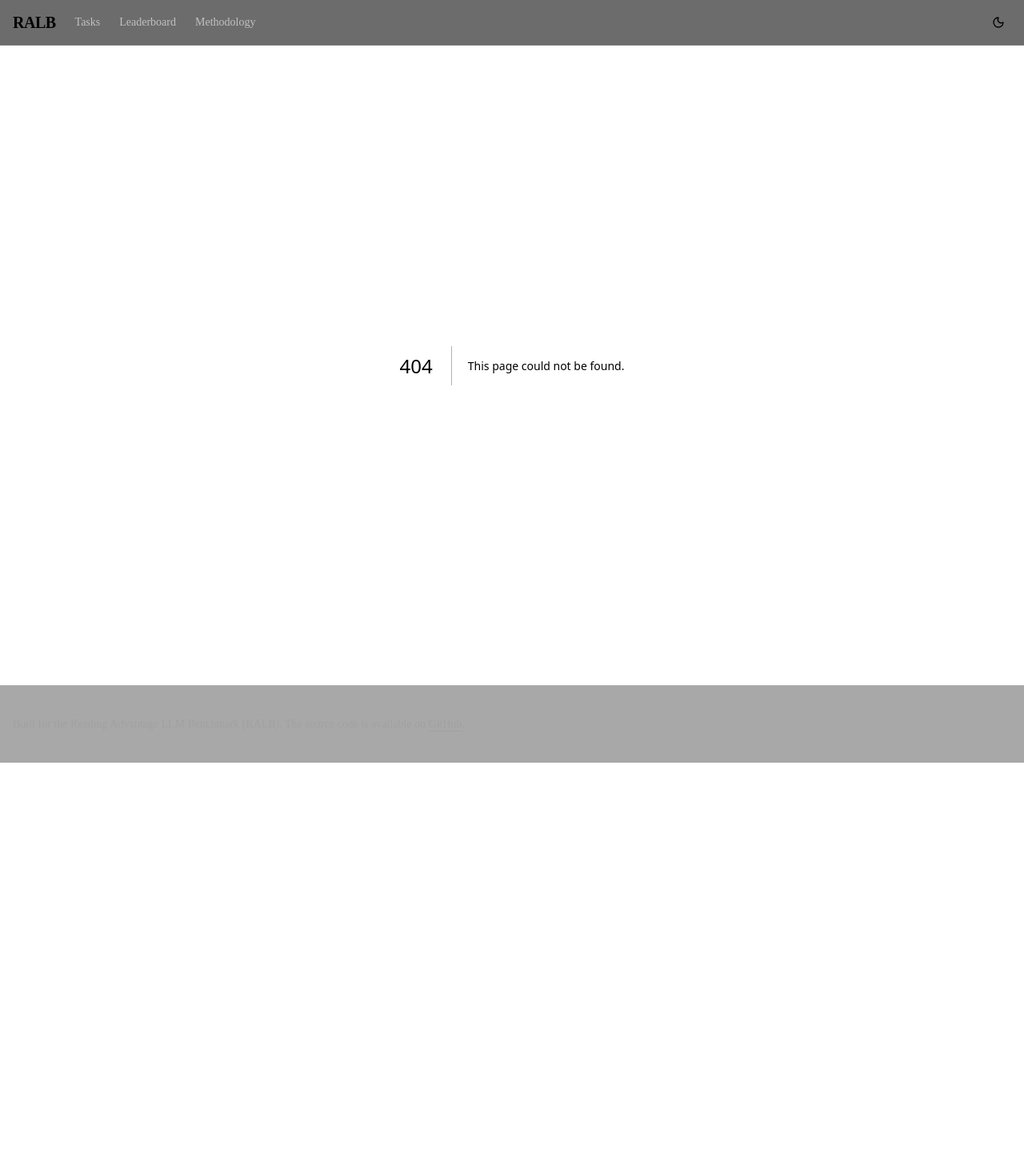
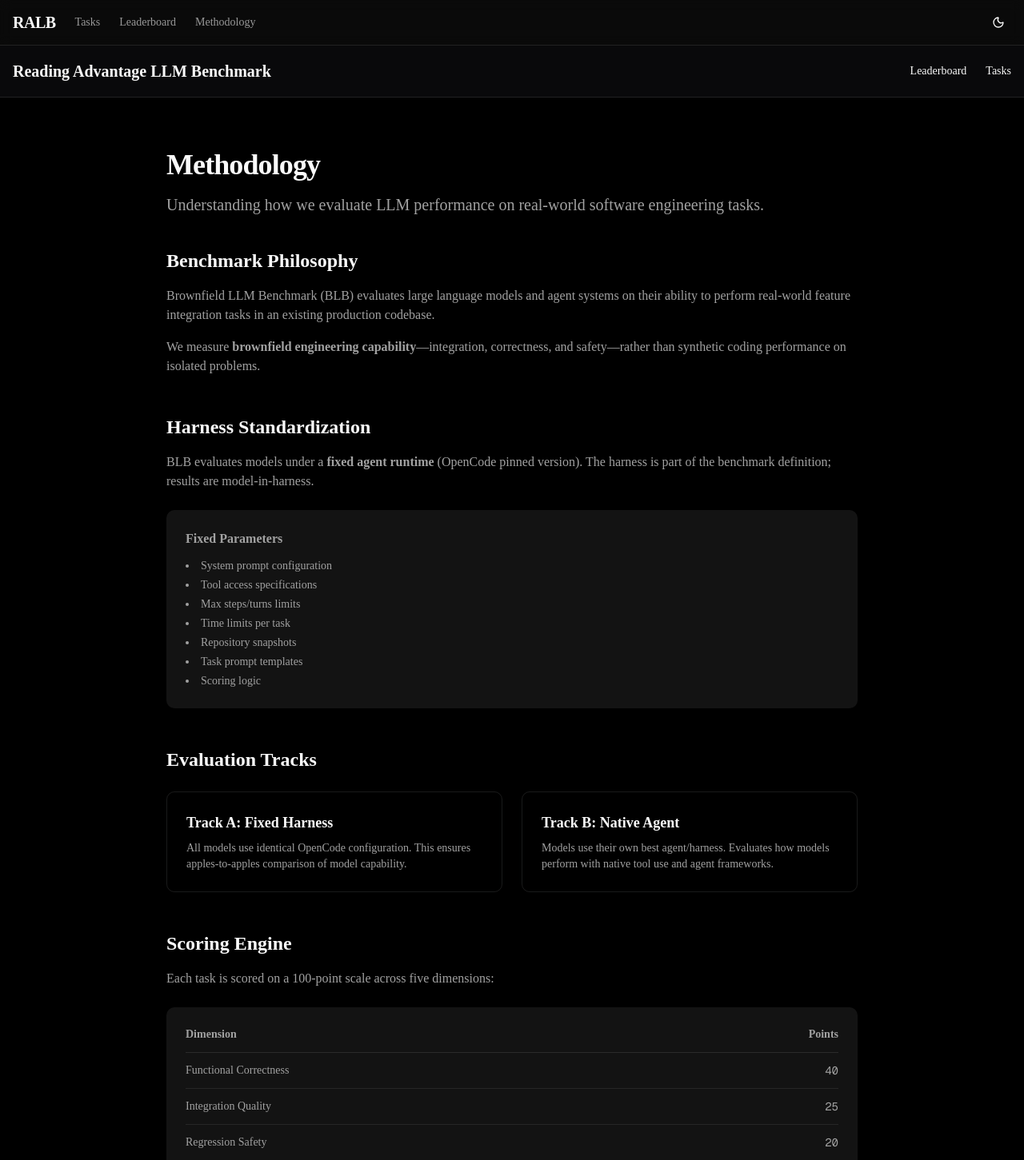
Before and after one commit to bodangren/reading-advantage-llm-benchmark, a Next.js app: page /methodology in a window 1280 px wide. Before the commit this address had no page. Shown: the top 1451 px of the page at 80% size. Before the commit the page ends 954 px from the top, so only its background shows below. Built offline with nearby package versions, Linux system fonts and the light colour scheme.

Commit message:
feat(pages): create methodology page explaining BLB benchmark via opencode-go/minimax-m2.7

```diff
--- a/conductor/tracks.md
+++ b/conductor/tracks.md
@@ -5,9 +5,9 @@ This file tracks all major tracks for the project. Each track has its own detail
 ---
 
 
-- [~] **Track: Develop the Leaderboard System**
+- [x] **Track: Develop the Leaderboard System**
   *Link: [./tracks/leaderboard_20260404/](./tracks/leaderboard_20260404/)*
-- [ ] **Track: Create the Methodology Page and final UX polish**
+- [~] **Track: Create the Methodology Page and final UX polish**
   *Link: [./tracks/methodology_20260404/](./tracks/methodology_20260404/)*
 - [ ] **Track: Prompt Dataset Versioning and Reproducibility**
   *Link: [./tracks/dataset_versioning_20260407/](./tracks/dataset_versioning_20260407/)*
--- /dev/null
+++ b/src/app/methodology/page.tsx
@@ -0,0 +1,148 @@
+import Link from "next/link";
+
+export default async function MethodologyPage() {
+  return (
+    <div className="min-h-screen bg-zinc-50 dark:bg-black">
+      <header className="border-b bg-white dark:bg-zinc-950">
+        <div className="container mx-auto flex h-16 items-center justify-between px-4">
+          <h1 className="text-xl font-bold">Reading Advantage LLM Benchmark</h1>
+          <nav className="flex gap-6">
+            <Link href="/leaderboard" className="text-sm font-medium hover:text-primary">
+              Leaderboard
+            </Link>
+            <Link href="/tasks" className="text-sm font-medium hover:text-primary">
+              Tasks
+            </Link>
+          </nav>
+        </div>
+      </header>
+
+      <main className="container mx-auto px-4 py-16 max-w-4xl">
+        <div className="flex flex-col space-y-4 mb-10">
+          <h1 className="text-4xl font-bold tracking-tight">Methodology</h1>
+          <p className="text-xl text-muted-foreground">
+            Understanding how we evaluate LLM performance on real-world software engineering tasks.
+          </p>
+        </div>
+
+        <div className="space-y-12">
+          <section className="prose dark:prose-invert max-w-none">
+            <h2 className="text-2xl font-semibold mb-4">Benchmark Philosophy</h2>
+            <div className="text-muted-foreground space-y-4">
+              <p>
+                Brownfield LLM Benchmark (BLB) evaluates large language models and agent systems
+                on their ability to perform real-world feature integration tasks in an existing
+                production codebase.
+              </p>
+              <p>
+                We measure <strong>brownfield engineering capability</strong>—integration, correctness,
+                and safety—rather than synthetic coding performance on isolated problems.
+              </p>
+            </div>
+          </section>
+
+          <section className="prose dark:prose-invert max-w-none">
+            <h2 className="text-2xl font-semibold mb-4">Harness Standardization</h2>
+            <div className="text-muted-foreground space-y-4">
+              <p>
+                BLB evaluates models under a <strong>fixed agent runtime</strong> (OpenCode pinned version).
+                The harness is part of the benchmark definition; results are model-in-harness.
+              </p>
+              <div className="bg-muted/50 rounded-lg p-6 my-6">
+                <h3 className="font-semibold mb-3">Fixed Parameters</h3>
+                <ul className="list-disc list-inside space-y-1 text-sm">
+                  <li>System prompt configuration</li>
+                  <li>Tool access specifications</li>
+                  <li>Max steps/turns limits</li>
+                  <li>Time limits per task</li>
+                  <li>Repository snapshots</li>
+                  <li>Task prompt templates</li>
+                  <li>Scoring logic</li>
+                </ul>
+              </div>
+            </div>
+          </section>
+
+          <section className="prose dark:prose-invert max-w-none">
+            <h2 className="text-2xl font-semibold mb-4">Evaluation Tracks</h2>
+            <div className="grid md:grid-cols-2 gap-6 mt-6">
+              <div className="border rounded-lg p-6">
+                <h3 className="font-semibold text-lg mb-2">Track A: Fixed Harness</h3>
+                <p className="text-muted-foreground text-sm">
+                  All models use identical OpenCode configuration. This ensures apples-to-apples
+                  comparison of model capability.
+                </p>
+              </div>
+              <div className="border rounded-lg p-6">
+                <h3 className="font-semibold text-lg mb-2">Track B: Native Agent</h3>
+                <p className="text-muted-foreground text-sm">
+                  Models use their own best agent/harness. Evaluates how models perform with
+                  native tool use and agent frameworks.
+                </p>
+              </div>
+            </div>
+          </section>
+
+          <section className="prose dark:prose-invert max-w-none">
+            <h2 className="text-2xl font-semibold mb-4">Scoring Engine</h2>
+            <div className="text-muted-foreground space-y-4">
+              <p>
+                Each task is scored on a 100-point scale across five dimensions:
+              </p>
+              <div className="bg-muted/50 rounded-lg p-6 my-6">
+                <table className="w-full text-sm">
+                  <thead>
+                    <tr className="border-b">
+                      <th className="text-left font-semibold pb-3">Dimension</th>
+                      <th className="text-right font-semibold pb-3">Points</th>
+                    </tr>
+                  </thead>
+                  <tbody className="space-y-2">
+                    <tr className="border-b border-muted">
+                      <td className="py-3">Functional Correctness</td>
+                      <td className="text-right py-3 font-mono">40</td>
+                    </tr>
+                    <tr className="border-b border-muted">
+                      <td className="py-3">Integration Quality</td>
+                      <td className="text-right py-3 font-mono">25</td>
+                    </tr>
+                    <tr className="border-b border-muted">
+                      <td className="py-3">Regression Safety</td>
+                      <td className="text-right py-3 font-mono">20</td>
+                    </tr>
+                    <tr className="border-b border-muted">
+                      <td className="py-3">Minimality</td>
+                      <td className="text-right py-3 font-mono">10</td>
+                    </tr>
+                    <tr>
+                      <td className="py-3">Process Quality</td>
+                      <td className="text-right py-3 font-mono">5</td>
+                    </tr>
+                  </tbody>
+                </table>
+              </div>
+            </div>
+          </section>
+
+          <section className="prose dark:prose-invert max-w-none">
+            <h2 className="text-2xl font-semibold mb-4">Task Design</h2>
+            <div className="text-muted-foreground space-y-4">
+              <p>
+                <strong>Complexity:</strong> Medium (Feature Integration)—Adding standard features,
+                integrating modules, and extending existing functionality.
+              </p>
+              <p>
+                <strong>Initial Domain:</strong> Web Applications—Adding pages, components, and
+                API routes to an existing web app.
+              </p>
+              <p>
+                <strong>Task Nature:</strong> Multi-step, cross-cutting tasks using real production
+                repository snapshots to ensure authentic evaluation conditions.
+              </p>
+            </div>
+          </section>
+        </div>
+      </main>
+    </div>
+  );
+}
```
